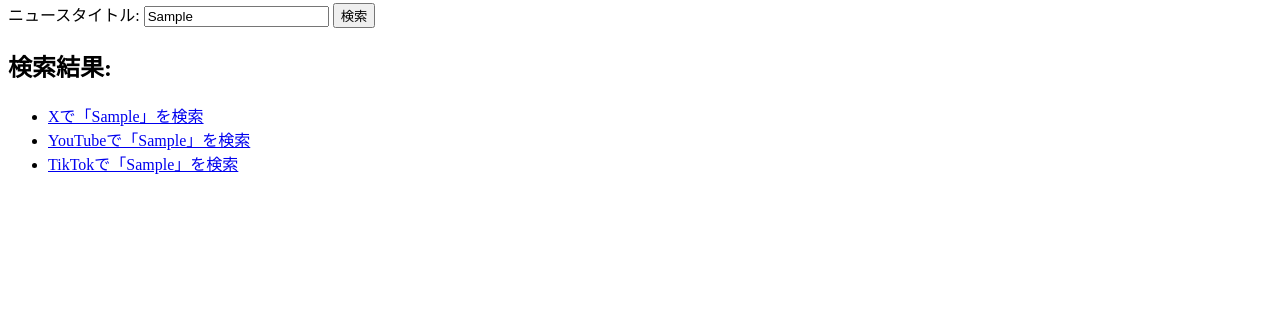
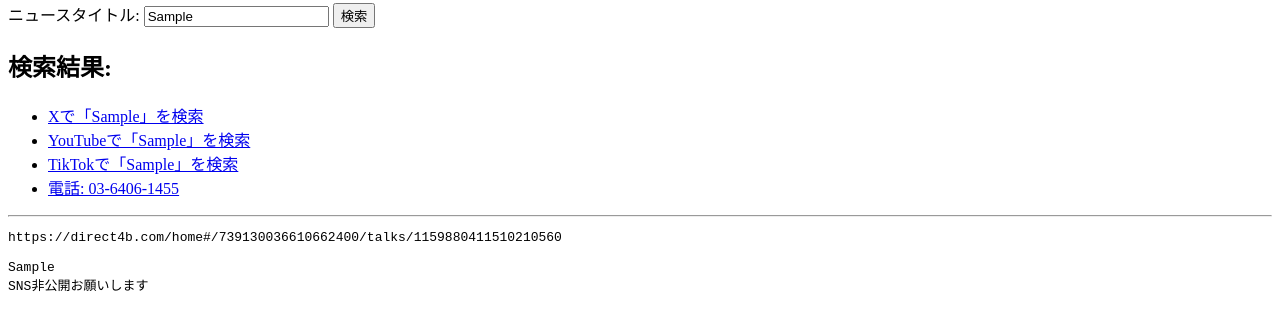
Before and after one commit to yn795/X-sns-, a plain HTML site: page index.html in a window 1280 px wide. Both pictures are taken after typing "Sample" into the empty fields and a click on the button "検索". Shown: the part 87-416 px from the top of the page. Drawn offline with Linux system fonts and the light colour scheme.

Commit message:
Update index.html

```diff
--- a/index.html
+++ b/index.html
@@ -14,18 +14,35 @@
     <h2>検索結果:</h2>
     <ul id="results"></ul>
 
+    <hr>
+    <div id="fixedTemplate" style="display: none;">
+        <pre>
+https://direct4b.com/home#/739130036610662400/talks/1159880411510210560
+
+ここにタイトル
+SNS非公開お願いします
+        </pre>
+    </div>
+
     <script>
         document.getElementById('searchForm').addEventListener('submit', function(event) {
             event.preventDefault();
             const newsTitle = document.getElementById('newsTitle').value.trim();
+            const resultsList = document.getElementById('results');
+            const fixedTemplate = document.getElementById('fixedTemplate');
+
             if (newsTitle) {
+                // 各プラットフォームの検索URLを生成
                 const platforms = {
                     'X': `https://x.com/search?q=${encodeURIComponent(newsTitle)}`,
                     'YouTube': `https://www.youtube.com/results?search_query=${encodeURIComponent(newsTitle)}`,
                     'TikTok': `https://www.tiktok.com/search?q=${encodeURIComponent(newsTitle)}`
                 };
-                const resultsList = document.getElementById('results');
+
+                // 検索結果を表示
                 resultsList.innerHTML = '';
+
+                // 各プラットフォームのリンクを追加
                 for (const [platform, url] of Object.entries(platforms)) {
                     const listItem = document.createElement('li');
                     const link = document.createElement('a');
@@ -35,6 +52,25 @@
                     listItem.appendChild(link);
                     resultsList.appendChild(listItem);
                 }
+
+                // 電話番号リンクを追加
+                const phoneListItem = document.createElement('li');
+                const phoneLink = document.createElement('a');
+                phoneLink.href = 'tel:0364061455'; // iPhoneでタップして電話可能
+                phoneLink.textContent = '電話: 03-6406-1455';
+                phoneListItem.appendChild(phoneLink);
+                resultsList.appendChild(phoneListItem);
+
+                // 定型文を表示してニュースタイトルを挿入
+                fixedTemplate.style.display = 'block';
+                fixedTemplate.innerHTML = `
+<pre>
+https://direct4b.com/home#/739130036610662400/talks/1159880411510210560
+
+${newsTitle}
+SNS非公開お願いします
+</pre>
+                `.trim();
             }
         });
     </script>
```
